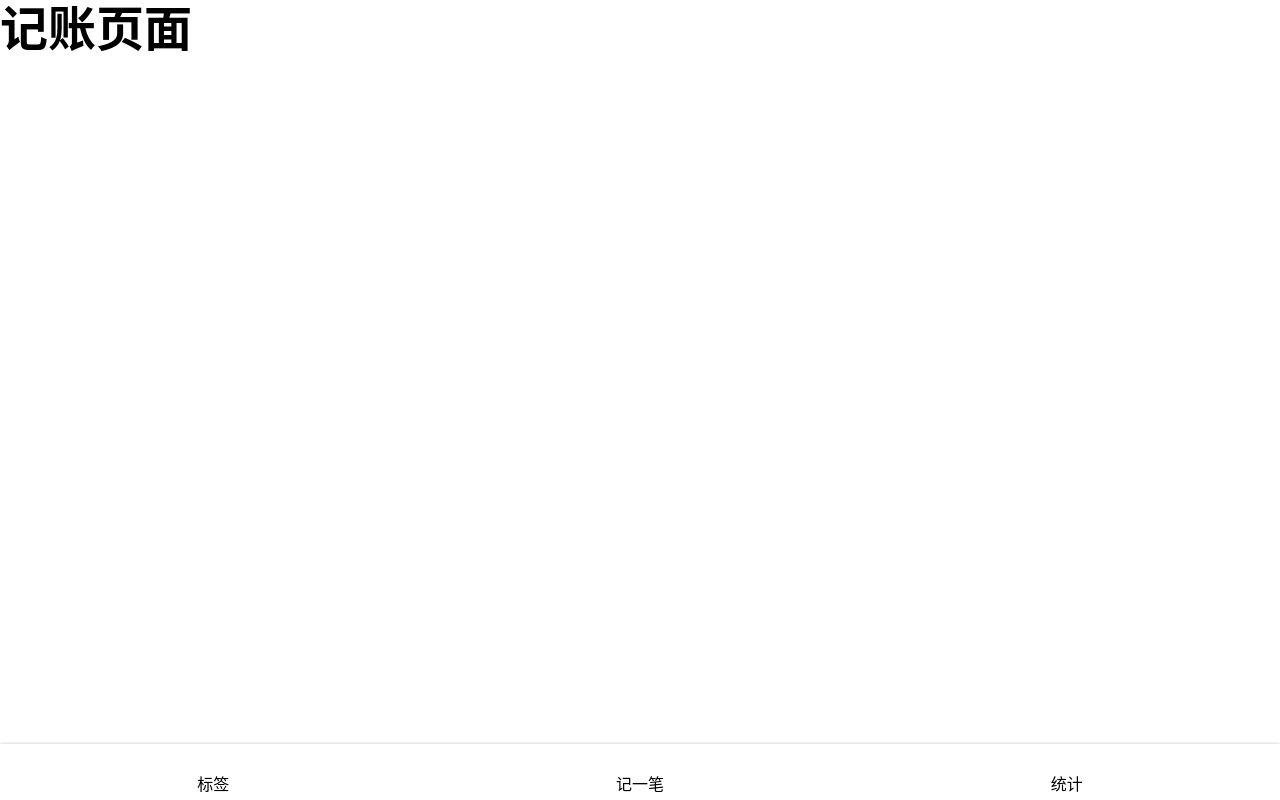
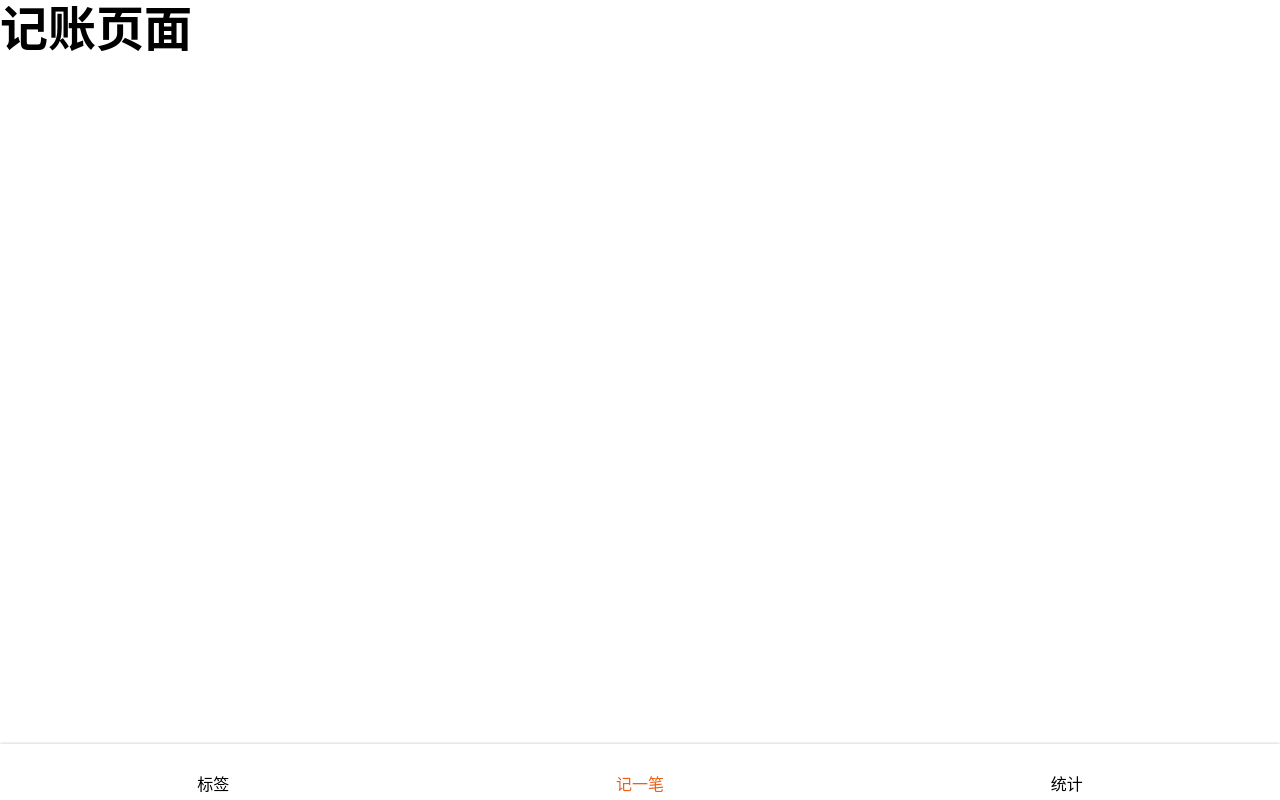
Before and after one commit to 123164867376464646/morney-react, a React app: page /#/money in a window 1280 px wide. Built offline with nearby package versions, Linux system fonts and the light colour scheme.

Commit message:
当前图标自动高亮功能

```diff
--- a/src/components/Nav.tsx
+++ b/src/components/Nav.tsx
@@ -1,5 +1,5 @@
 import styled from 'styled-components';
-import {Link} from 'react-router-dom';
+import {NavLink} from 'react-router-dom';
 import React from 'react';
 import Icon from './Icon';
 
@@ -14,7 +14,6 @@ const NavWrapper = styled.nav`
     > li {
       width: 33.33333%;
       text-align: center;
-
       > a {
         display: flex;
         padding: 4px 0;
@@ -26,32 +25,53 @@ const NavWrapper = styled.nav`
           width: 24px;
           height: 24px;
         }
+				&.selected{
+					color:rgb(241,95,20);
+					.icon{
+						fill:rgb(241,95,20);
+					}
+				}
       }
     }
   }
 
 `;
 const Nav = () => {
+
+	let activeClassName = "selected";
 	return (
 		<NavWrapper>
 			<ul>
 				<li>
-					<Link to="/tags">
+					<NavLink
+						to="/tags"
+						className={({isActive}) =>
+							isActive ? activeClassName : undefined
+						}
+					>
 						<Icon name="label"/>
 						标签
-					</Link>
+					</NavLink>
 				</li>
 				<li>
-					<Link to="/money">
+					<NavLink to="/money"
+									 className={({isActive}) =>
+										 isActive ? activeClassName : undefined
+									 }
+					>
 						<Icon name="money"/>
 						记一笔
-					</Link>
+					</NavLink>
 				</li>
 				<li>
-					<Link to="/statistics">
+					<NavLink to="/statistics"
+									 className={({isActive}) =>
+										 isActive ? activeClassName : undefined
+									 }
+					>
 						<Icon name="statistics"/>
 						统计
-					</Link>
+					</NavLink>
 				</li>
 			</ul>
 		</NavWrapper>
```
